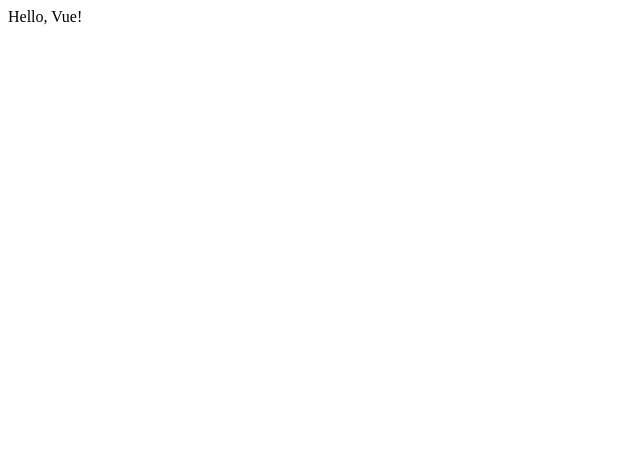
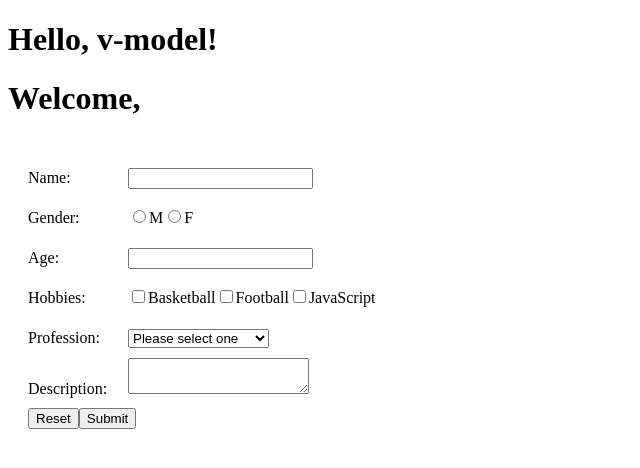
Before and after one commit to trinaldo3/learn-vue-3-with-bingyang, a Vue app: page / in a window 1280 px wide. Shown: the top 468 px of the page, without its empty margins (0-640 px from the left). Built offline with nearby package versions, Linux system fonts and the light colour scheme.

Commit message:
Form Input Bidninds

```diff
--- a/src/App.vue
+++ b/src/App.vue
@@ -1,13 +1,103 @@
 <template>
-  <div>
-    <div>Hello, Vue!</div>
-  </div>
+  <h1>{{ message }}</h1>
+  <h1>Welcome, {{ formData.name }}</h1>
+  <form action=" ">
+    <div>
+      <span>Name:</span>
+      <span>
+        <input type="text" v-model.lazy="formData.name" />
+      </span>
+    </div>
+    <div>
+      <span>Gender:</span>
+      <span>
+        <input type="radio" id="male" value="M" v-model="formData.gender" />
+        <label for="male">M</label>
+        <input type="radio" id="female" value="F" v-model="formData.gender" />
+        <label for="female">F</label>
+      </span>
+    </div>
+    <div>
+      <span>Age:</span>
+      <span>
+        <input type="text" id="age" v-model.number="formData.age" />
+      </span>
+    </div>
+    <div>
+      <span>Hobbies:</span>
+      <input type="checkbox" value="basketball" v-model="formData.hobbies" />
+      <label for="basketball">Basketball</label>
+      <input type="checkbox" value="football" v-model="formData.hobbies" />
+      <label for="football">Football</label>
+      <input type="checkbox" value="js" v-model="formData.hobbies" />
+      <label for="JavaScript">JavaScript</label>
+    </div>
+    <div>
+      <span>Profession:</span>
+      <select v-model="formData.profession">
+        <option disabled value="">Please select one</option>
+        <option value="1">PSoftware Engineer</option>
+        <option value="2">Data Scientist</option>
+        <option value="3">PProduct Manager</option>
+        <option value="4">Professor</option>
+      </select>
+    </div>
+    <div>
+      <span>Description:</span>
+      <textarea v-model.trim="formData.desc"
+      @keydown.enter="submitForm"
+      ></textarea>
+    </div>
+    <div>
+      <input type="reset" @click="resetForm" />
+
+      <input type="submit" value="Submit" @click="submitForm" />
+    </div>
+  </form>
 </template>
 
 <script setup>
+  import { ref } from 'vue'
 
+  let message = ref('Hello, v-model!')
+
+  let formData = ref({
+    name: '',
+    gender: '',
+    age:'',
+    hobbies: [],
+    profession: '',
+    desc: ''
+  })
+
+  function resetForm() {
+    formData.value = {
+    name: '',
+    gender: '',
+    age:'',
+    hobbies: [],
+    profession: '',
+    desc: ''
+    }
+  }
+
+  function submitForm() {
+    console.log(JSON.stringify(formData.value))
+  }
 </script>
 
-<style lang="scss" scoped>
+<style scoped>
+form {
+  padding: 20px;
+}
 
+form div {
+  height: 40px;
+  line-height: 40px;
+}
+
+form div span {
+  display: inline-block;
+  width: 100px;
+}
 </style>
```
